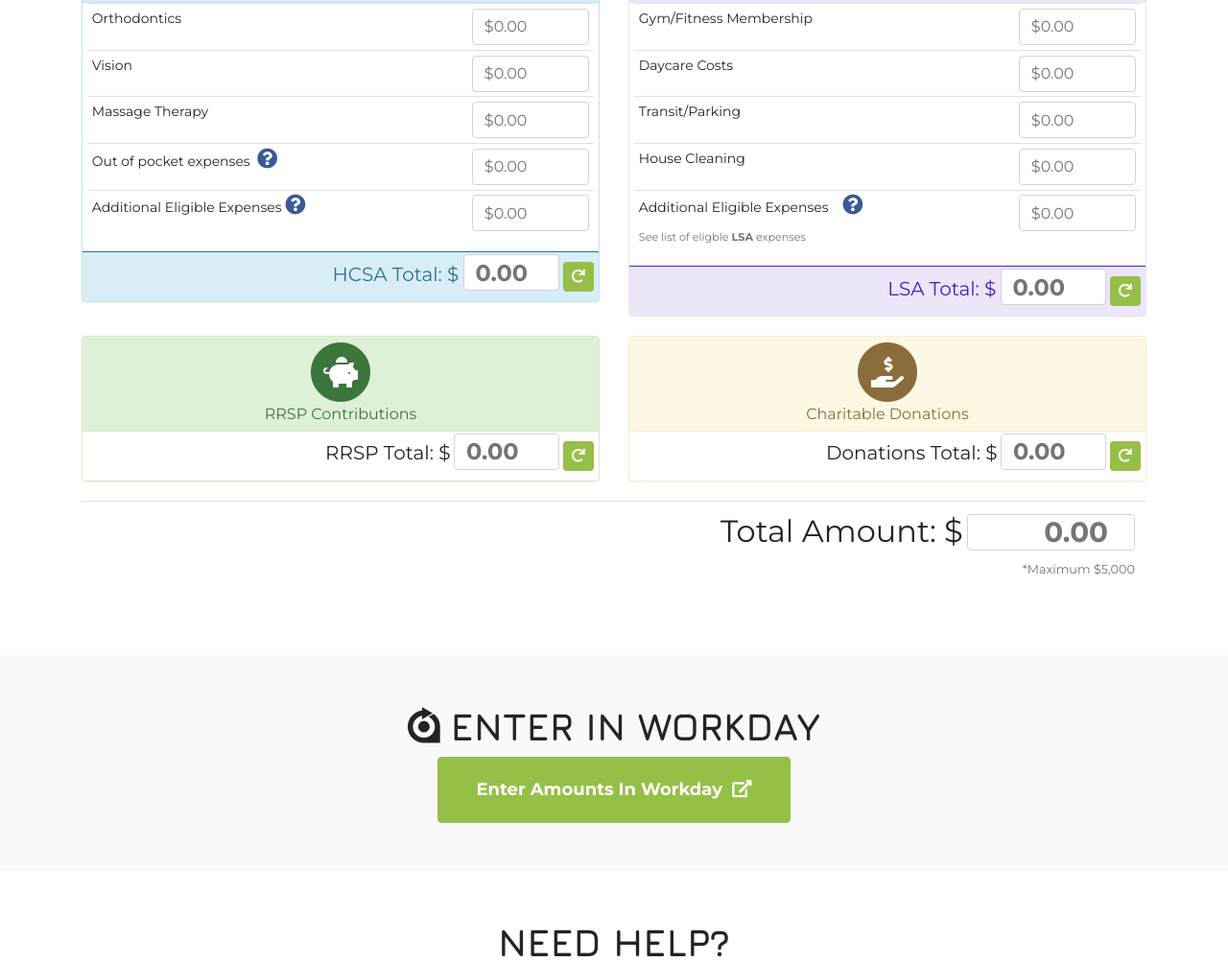
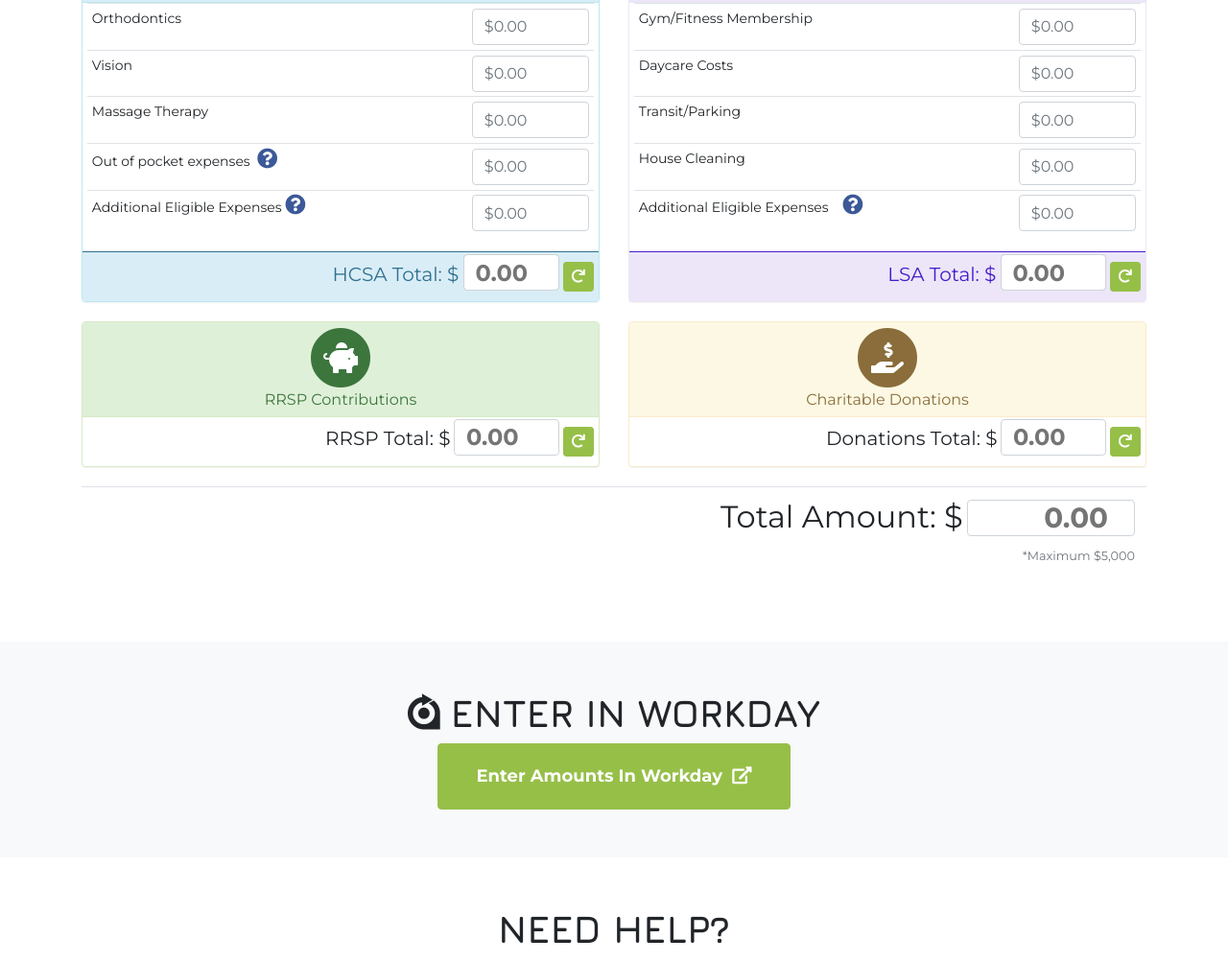
Before and after one commit to Taniablanchard-zz/FlexPerksCalc, a plain HTML site: page index.html in a window 1280 px wide. Shown: the part 1764-2767 px from the top of the page at 96% size. Drawn offline with nearby package versions, Linux system fonts and the light colour scheme; a web font is replaced by a local one.

Commit message:
Update index.html

```diff
--- a/index.html
+++ b/index.html
@@ -412,7 +412,7 @@
                                 <tr>
                                     <td width="75%">
                                         <label for="txtAdditionalHealth">Additional Eligible Expenses</label>
-                                        <a data-toggle="modal" href="#modalEligibleHealth" tooltip="*See the list of eligble HCSA expenses">
+                                        <a data-toggle="modal" href="#modalEligibleHealth" tooltip="See the list of eligble HCSA expenses">
                                             <i class="fa fa-question-circle xero-blue" style="font-size: 16pt;"></i>
 
                                         </a>
@@ -491,10 +491,8 @@
                                 <tr>
                                     <td width="75%">
                                         <label for="txtAdditionalLifestyle">Additional Eligible Expenses</label> &nbsp;&nbsp;
-                                        <a data-toggle="modal" href="#modalEligibleLifestyle"> <i class="fa fa-question-circle xero-blue" style="font-size: 16pt;"></i>
-                                            <small id="helpAdditionalLifestyle" class="form-text text-muted">
-                                                See list of eligble <b>LSA</b> expenses
-                                            </small>
+                                        <a data-toggle="modal" href="#modalEligibleLifestyle" tooltip="See list of eligible LSA expenses.">
+                                                <i class="fa fa-question-circle xero-blue" style="font-size: 16pt;"></i>
                                         </a>
                                     </td>
                                     <td>
```
